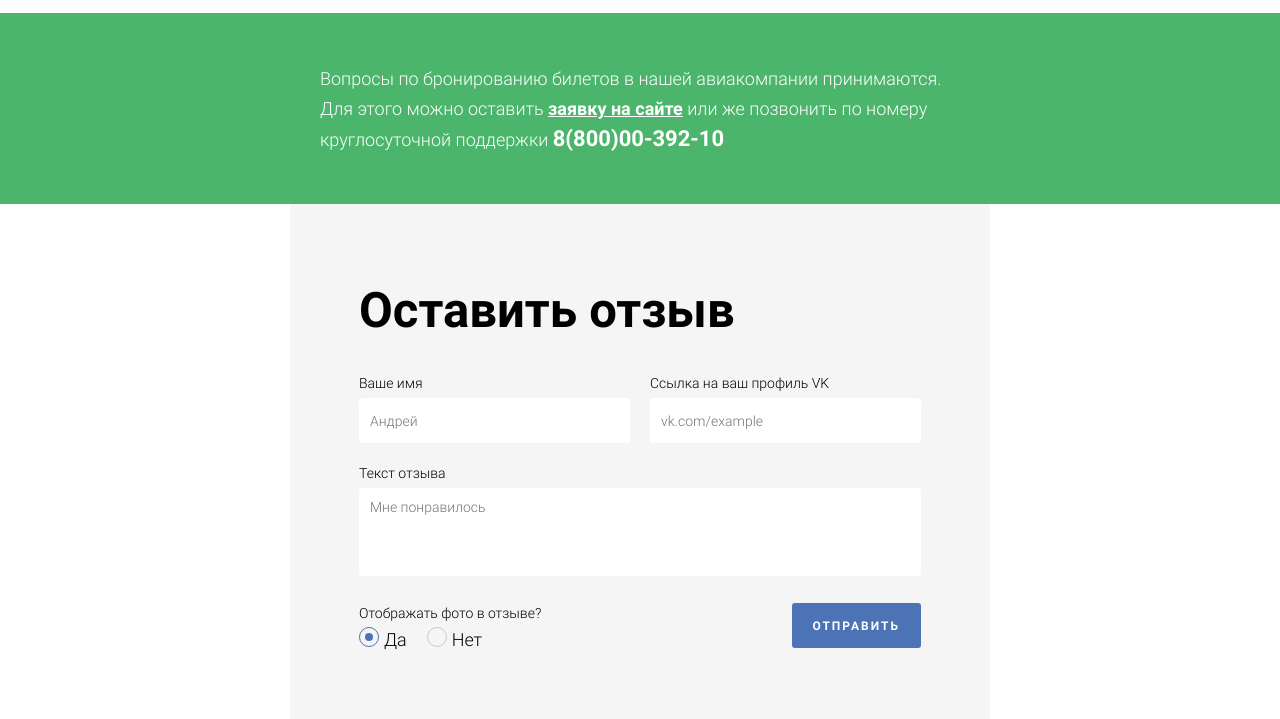
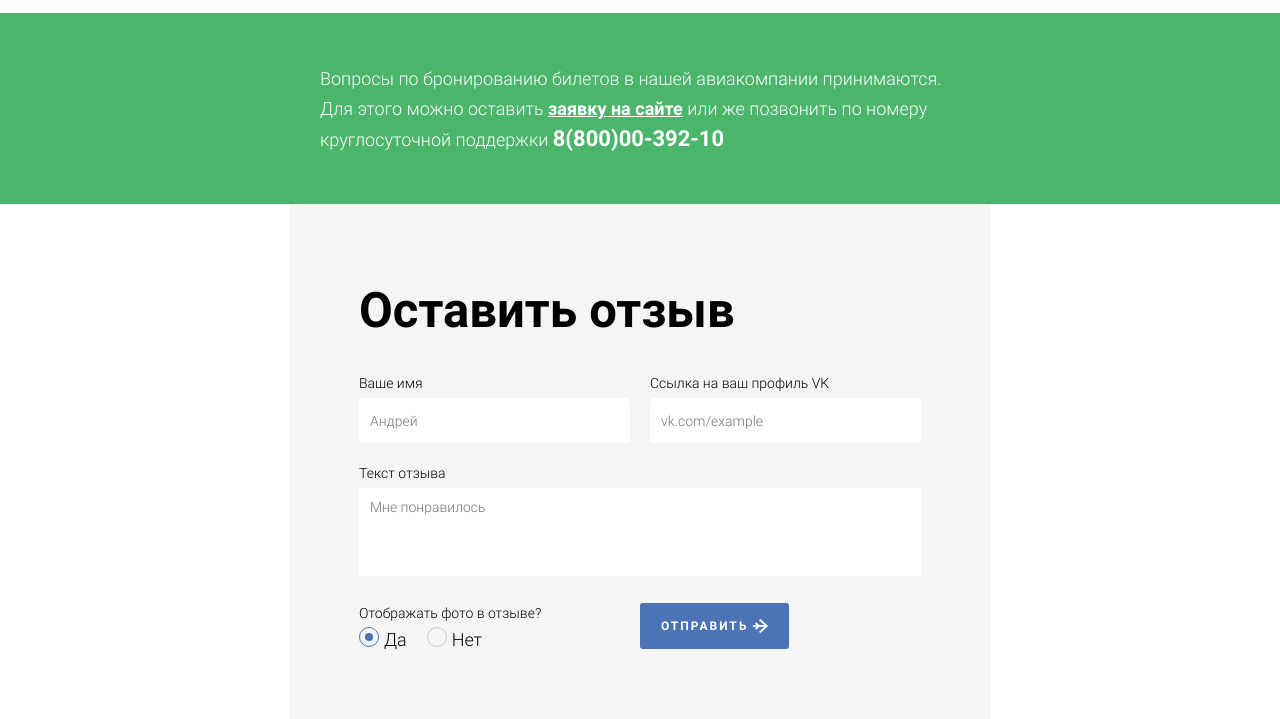
Before and after one commit to capvan/airplanet, a plain HTML site: page comments.html in a window 1280 px wide. Shown: the part 1226-1945 px from the top of the page. Drawn offline with Linux system fonts and the light colour scheme; a script that the page names is missing.

Commit message:
add buttons icon

```diff
--- a/Assets/css/main.css
+++ b/Assets/css/main.css
@@ -590,7 +590,8 @@ u {
 }
 
 .button {
-    display: inline-block;
+    /* display: inline-block; */
+    display: flex;
     padding: 15px 20px;
     background-color: #4b73b5;
     outline: none;
@@ -610,7 +611,11 @@ u {
 }
 
 .button:hover {
-    color: grey;
+    color: darkgray;
+}
+
+.button-img {
+    margin-left: 5px;
 }
 
 .team {
--- a/comments.html
+++ b/comments.html
@@ -204,7 +204,9 @@
                         </div>
                     </div>
                     <div class="form__button">
-                        <button class="button">Отправить</button>
+                        <button class="button">Отправить
+                            <img class="button-img" src="./assets/img/icons/button_icon.png">
+                        </button>
                     </div>
                 </div>
             </form>
```
